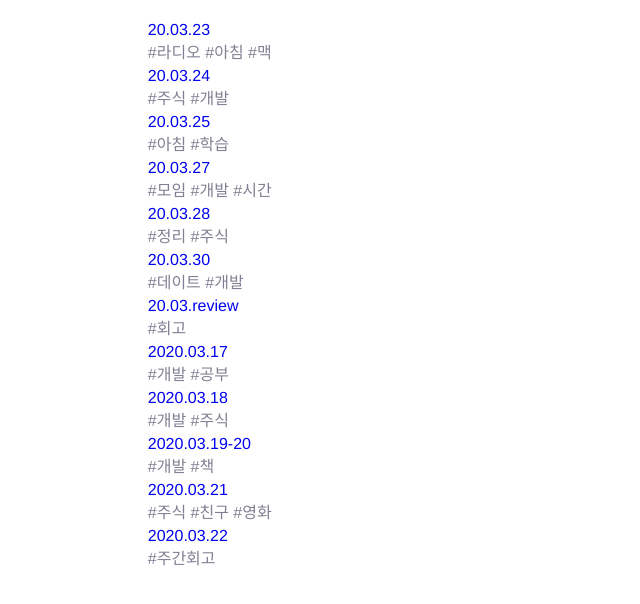
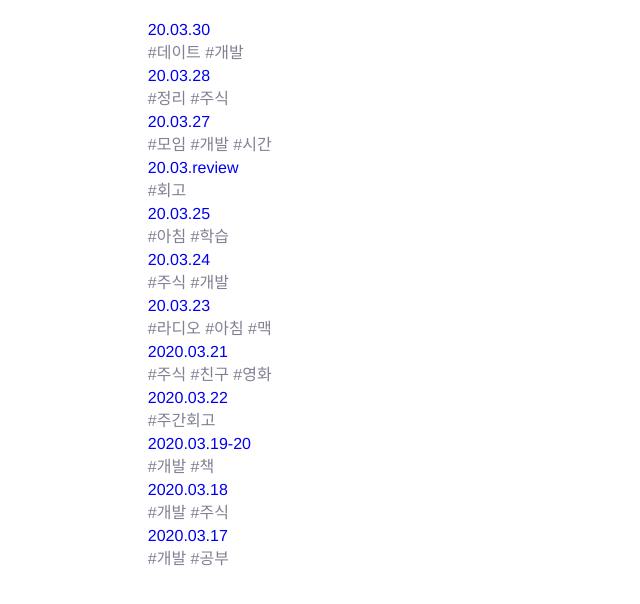
Before and after one commit to CHOIMINSEOK/tilblog, a Gatsby site: page / in a window 1280 px wide. Shown: the part 194-798 px from the top of the page, without its empty margins (318-958 px from the left). Built offline with nearby package versions, Linux system fonts and the light colour scheme; Gatsby itself is replaced by a stand-in of ours.

Commit message:
포스트 날짜 최신순으로 정렬

```diff
--- a/src/pages/index.jsx
+++ b/src/pages/index.jsx
@@ -15,7 +15,12 @@ export default () => {
           description
         }
       }
-      allMarkdownRemark {
+      allMarkdownRemark (
+        sort: {
+          fields: [frontmatter___date]
+          order: DESC
+        }
+      ) {
         edges {
           node {
             frontmatter {
@@ -63,7 +68,7 @@ export default () => {
         <base.VerticalSpacer size={20} />
 
         <PostListWrapper>
-        {data.allMarkdownRemark.edges.map(({node}) => (
+          {data.allMarkdownRemark.edges.map(({ node }) => (
             <PostListItem slug={node.fields.slug} tag={node.frontmatter.keyword} />
           ))}
         </PostListWrapper>
```
Lines whose indentation alone changed are shown as unchanged.
